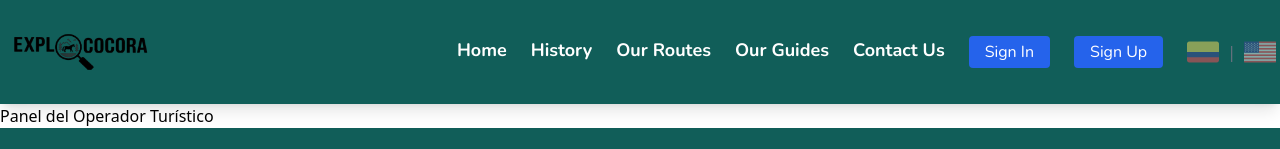
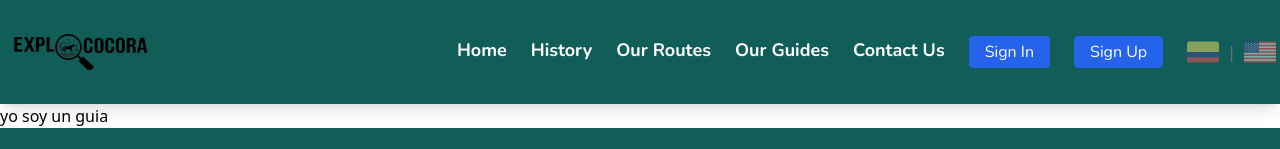
Before and after one commit to Maketa88/Explococora, a React (Vite) app: page /VistaOperador in a window 1280 px wide. Shown: the top 149 px of the page. Built offline with nearby package versions, Linux system fonts and the light colour scheme.

Commit message:
Iniciando Vista De Roles

```diff
--- a/src/App.jsx
+++ b/src/App.jsx
@@ -14,6 +14,7 @@ import { Footer } from "./components/PaginaInicio/Footer/Footer";
 import VistaAdmin from "./pages/VistaAdmin/VistaAdmin";
 import VistaGuia from "./pages/VistaGuia/VistaGuia";
 import VistaOperador from "./pages/VistaOperador/VistaOperador";
+import VistaCliente from "./pages/VistaCliente/VistaCliente";
 import Chatbot from "./components/Chatbot/Chatbot";
 
 const App = () => {
@@ -31,6 +32,7 @@ const App = () => {
           <Route path="/VistaAdmin" element={<VistaAdmin />} />
           <Route path="/VistaGuia" element={<VistaGuia />} />
           <Route path="/VistaOperador" element={<VistaOperador />} />
+          <Route path="/VistaCliente" element={<VistaCliente />} />
           <Route path="/*" element={<PaginaNoEncontrada />} />
         </Routes>
         <Footer />
--- a/src/pages/VistaAdmin/VistaAdmin.jsx
+++ b/src/pages/VistaAdmin/VistaAdmin.jsx
@@ -1,6 +1,6 @@
 import React from 'react';
 
-const AdminDashboard = () => {
+const VistaAdmin = () => {
   console.log("AdminScreen se ha montado");
   return (
     <div>
@@ -9,4 +9,4 @@ const AdminDashboard = () => {
     </div>
   );
 };
-export default AdminDashboard;
+export default VistaAdmin;
--- a/src/pages/VistaCliente/VistaCliente.jsx
+++ b/src/pages/VistaCliente/VistaCliente.jsx
@@ -1,6 +1,6 @@
 import React from 'react';
 
-const Dashboard = () => {
+const VistaCliente = () => {
   console.log("Cliente se ha montado"); // Verifica que se monte el componente
   return (
     <div>
@@ -10,4 +10,4 @@ const Dashboard = () => {
   );
 };
 
-export default ClienteDashboard;
+export default VistaCliente;
--- a/src/pages/VistaGuia/VistaGuia.jsx
+++ b/src/pages/VistaGuia/VistaGuia.jsx
@@ -1,6 +1,6 @@
 import React from 'react';
 
-const GuiaDashboard = () => {
+const VistaGuia = () => {
   console.log("GuiaScreen se ha montado"); // Verifica que se monte el componente
   return (
     <div>
@@ -10,4 +10,4 @@ const GuiaDashboard = () => {
   );
 };
 
-export default GuiaDashboard;
+export default VistaGuia;
--- a/src/pages/VistaOperador/VistaOperador.jsx
+++ b/src/pages/VistaOperador/VistaOperador.jsx
@@ -1,5 +1,13 @@
-const OperadorDashboard = () => {
-    return <h1>Panel del Operador Turístico</h1>;
-  };
+import React from 'react';
 
-  export default OperadorDashboard;
+const VistaOperador = () => {
+  console.log("GuiaScreen se ha montado"); // Verifica que se monte el componente
+  return (
+    <div>
+      <h1>yo soy un guia</h1>
+      {/* Aquí puedes agregar más contenido específico para el usuario */}
+    </div>
+  );
+};
+
+export default VistaOperador;
```
